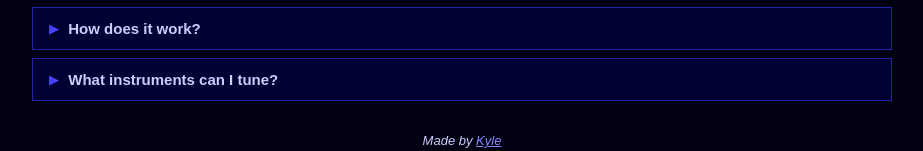
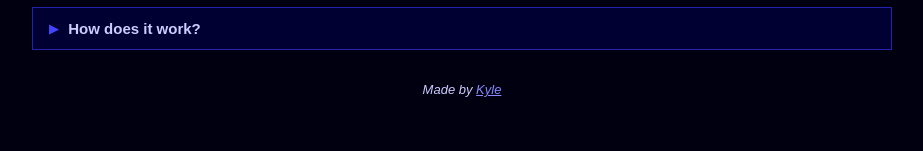
Before and after one commit to smith-kyle/realtuner.online, a Next.js app: page / in a window 1280 px wide. Shown: the part 977-1128 px from the top of the page, without its empty margins (178-1101 px from the left). Built offline with nearby package versions, Linux system fonts and the light colour scheme; no server answers.

Commit message:
Remove final faq

```diff
--- a/src/app/page.tsx
+++ b/src/app/page.tsx
@@ -94,11 +94,7 @@ function FAQ() {
           <img src="/real-tuner-architecture.svg" alt="Architecture diagram" style={{ display: 'block', width: '100%', }} />
         </div>
       ),
-    },
-    {
-      q: 'What instruments can I tune?',
-      a: <span>Guitars only please.</span>,
-    },
+    }
   ]
 
   return (
```
